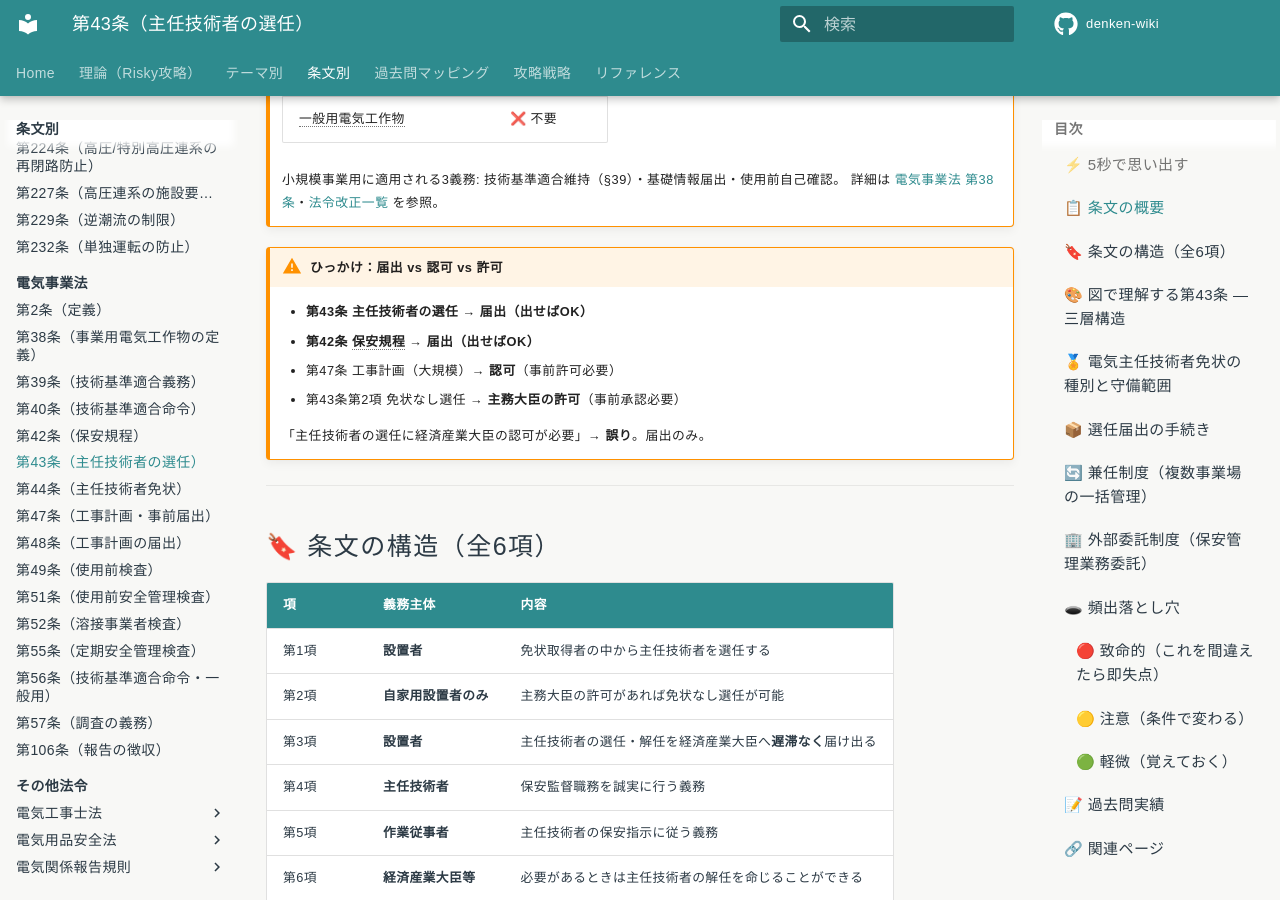
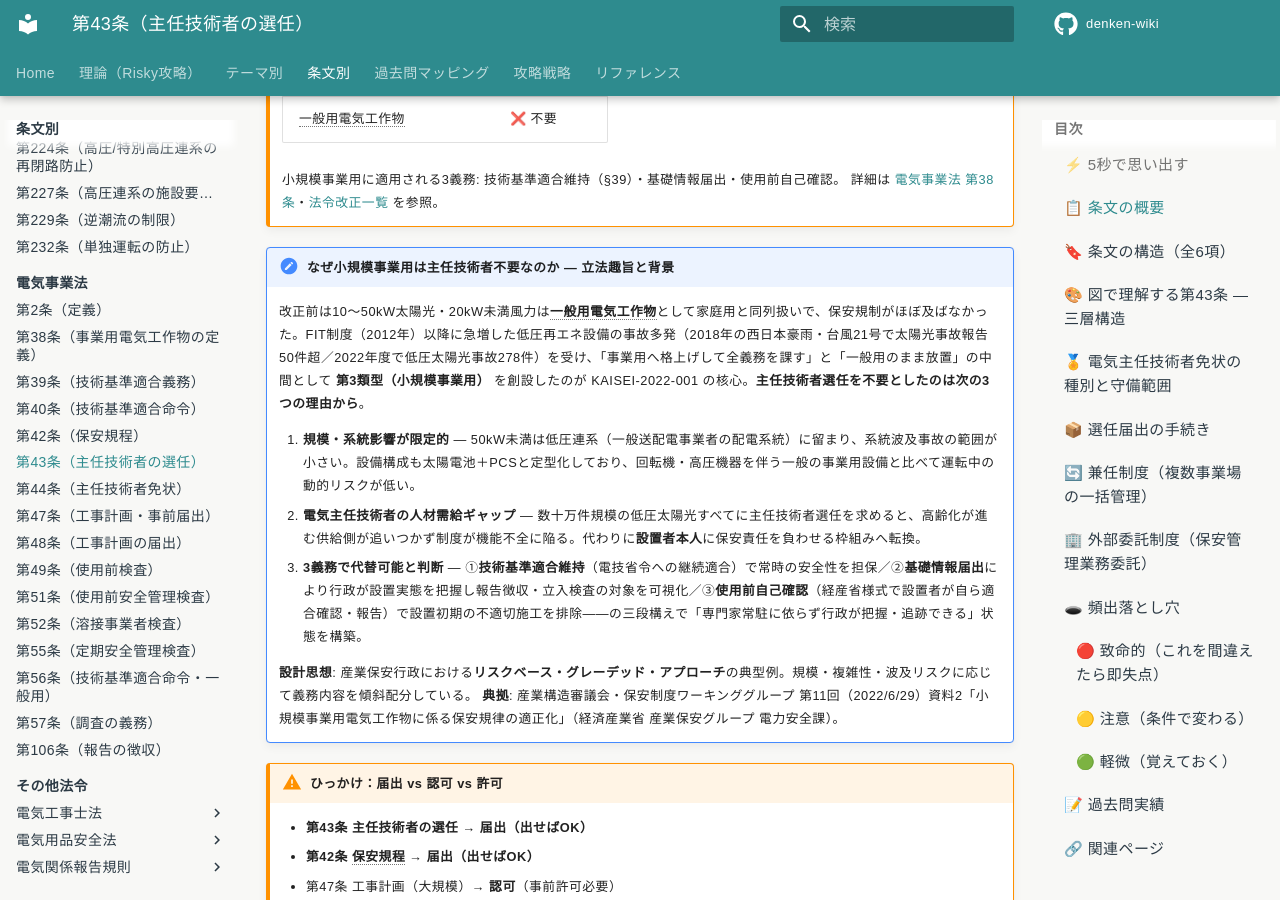
Before and after one commit to kfurufuru/denken-wiki, an MkDocs documentation site: the page built from docs/articles/jigyoho/43.md, in a window 1280 px wide and 900 px high, scrolled down 1624 px. Built offline with MkDocs 1.6.1 and Material for MkDocs 9.7.7, drawn with Linux system fonts in a browser that asks for light colours; comment, search, counter and statistics services are not loaded; some of the changed text lies outside the part shown.

Commit message:
feat(jigyoho/43): 立法趣旨を理由とセットで追加 v1.4→v1.5
修正4: 事後届出制の理由noteブロック追加（届出フローSVG下）
- 責任主体の実在性確保（辞令・着任で法的責任発生）
- 資格の事前統制は免状制度で完結（第44条との役割分担）
- 保安空白の即時把握（解任もセットで監督サイクル高速化）
- 第47条工事計画（事前認可）との対比

修正5: 小規模事業用主任技術者不要の理由noteブロック追加（KAISEI warning直後）
- 規模・系統影響が限定的（50kW未満・低圧連系）
- 電気主任技術者の人材需給ギャップ
- 3義務（技術基準適合維持・基礎情報届出・使用前自己確認）で代替可能
- 典拠: 産業構造審議会保安制度WG第11回（2022/6/29）資料2

並列エージェント2体による一次資料リサーチ反映

```diff
--- a/docs/articles/jigyoho/43.md
+++ b/docs/articles/jigyoho/43.md
@@ -45,6 +45,16 @@
 
     小規模事業用に適用される3義務: 技術基準適合維持（§39）・基礎情報届出・使用前自己確認。
     詳細は [電気事業法 第38条](38.md)・[法令改正一覧](../../reference/hourei-kaisei.md) を参照。
+
+!!! note "なぜ小規模事業用は主任技術者不要なのか — 立法趣旨と背景"
+    改正前は10〜50kW太陽光・20kW未満風力は**一般用電気工作物**として家庭用と同列扱いで、保安規制がほぼ及ばなかった。FIT制度（2012年）以降に急増した低圧再エネ設備の事故多発（2018年の西日本豪雨・台風21号で太陽光事故報告50件超／2022年度で低圧太陽光事故278件）を受け、「事業用へ格上げして全義務を課す」と「一般用のまま放置」の中間として **第3類型（小規模事業用）** を創設したのが KAISEI-2022-001 の核心。**主任技術者選任を不要としたのは次の3つの理由から**。
+
+    1. **規模・系統影響が限定的** — 50kW未満は低圧連系（一般送配電事業者の配電系統）に留まり、系統波及事故の範囲が小さい。設備構成も太陽電池＋PCSと定型化しており、回転機・高圧機器を伴う一般の事業用設備と比べて運転中の動的リスクが低い。
+    2. **電気主任技術者の人材需給ギャップ** — 数十万件規模の低圧太陽光すべてに主任技術者選任を求めると、高齢化が進む供給側が追いつかず制度が機能不全に陥る。代わりに**設置者本人**に保安責任を負わせる枠組みへ転換。
+    3. **3義務で代替可能と判断** — ①**技術基準適合維持**（電技省令への継続適合）で常時の安全性を担保／②**基礎情報届出**により行政が設置実態を把握し報告徴収・立入検査の対象を可視化／③**使用前自己確認**（経産省様式で設置者が自ら適合確認・報告）で設置初期の不適切施工を排除——の三段構えで「専門家常駐に依らず行政が把握・追跡できる」状態を構築。
+
+    **設計思想**: 産業保安行政における**リスクベース・グレーデッド・アプローチ**の典型例。規模・複雑性・波及リスクに応じて義務内容を傾斜配分している。
+    **典拠**: 産業構造審議会・保安制度ワーキンググループ 第11回（2022/6/29）資料2「小規模事業用電気工作物に係る保安規律の適正化」（経済産業省 産業保安グループ 電力安全課）。
 
 !!! warning "ひっかけ：届出 vs 認可 vs 許可"
     - **第43条 主任技術者の選任 → 届出（出せばOK）**
@@ -249,6 +259,17 @@
     **経済産業大臣**。県境ではなく監督部境がポイント。静岡県は **関東東北**産業保安監督部、愛知県は **中部近畿**産業保安監督部 → 2監督部にまたがる → 経済産業大臣へ届出。
     なお、同じ「県境」でも東京都と神奈川県の場合は両方とも関東東北監督部内のため、**関東東北産業保安監督部長**への届出となる。
 
+!!! note "なぜ「選任前」ではなく「選任・解任後 遅滞なく」なのか — 事後届出制の立法趣旨"
+    主任技術者は第43条第4項により**保安監督職務を「誠実に」行う特定個人**として責任を負う。事前許可ではなく事後届出が選ばれたのは次の3つの理由から。
+
+    1. **責任主体の実在性確保** — 辞令交付・着任という事実が確定して初めて法的責任が発生する。事前許可では「許可後に本人が辞退・退職」が起きると保安責任の空白が生じる。
+    2. **資格の事前統制は免状制度で完結** — 第44条の免状交付段階で国が資格者の能力を事前審査済み。選任行為そのものは設置者の人事権に属し、行政が二重審査する必要がない。
+    3. **保安空白の即時把握（解任もセット）** — 解任を併せて届け出させることで、行政は「現職者ゼロ」を遅滞なく検知でき、立入検査・後任督促を機動的に発動できる。事前許可制より監督サイクルが速い。
+
+    **「遅滞なく」の意味**: 「直ちに → 速やかに → 遅滞なく」の3段階のうち最も緩やか。施行規則第52条で届出書様式・添付書類（免状の写し等）を定め、運用上は数日〜2週間以内が目安。正当な理由なき遅延は義務違反。
+
+    **第47条 工事計画（事前認可）との対比**: 工事計画は「着工後の是正が事実上不可能」だから事前許可。主任技術者は「資格は免状で担保済み・選任は事実行為」だから事後届出。**規制対象の性質に応じた制度設計の使い分け**になっている。
+
 ??? question "産業保安監督部の管轄一覧（5監督部+1事務所）"
     | 監督部 | 管轄都道府県 |
     |---|---|
@@ -360,12 +381,13 @@
 
 ---
 
-*最終確認: 2026-05-08 | ステータス: v1.4 | [バージョニング基準](../../reference/versioning.md)*
+*最終確認: 2026-05-08 | ステータス: v1.5 | [バージョニング基準](../../reference/versioning.md)*
 
 ---
 
 ## 📜 監修ログ
 
+- **2026-05-08 v1.5**（古舘）: 立法趣旨を理由とセットで記述する2点改修。①「📦 選任届出の手続き」セクションに `!!! note "なぜ「選任前」ではなく「選任・解任後 遅滞なく」なのか — 事後届出制の立法趣旨"` を追加（責任主体の実在性確保／免状制度との役割分担／保安空白の即時把握＋第47条事前認可との対比）。②冒頭の KAISEI-2022-001 warning 直後に `!!! note "なぜ小規模事業用は主任技術者不要なのか — 立法趣旨と背景"` を追加（FIT後の事故多発／電気主任技術者の人材需給ギャップ／3義務代替可能性の判断＋産業構造審議会保安制度WG第11回 2022/6/29 資料2を典拠記載）。並列エージェントによる一次資料リサーチ反映。
 - **2026-05-08 v1.4**（古舘）: 視覚化＆認知負荷低減の3点改修。①「図で理解する第43条 — 三層構造」セクション新設（設置者→主任技術者→作業従事者の3層SVG＋R05上問1のa/b/c対応注釈）。②免状種別セクションに「3階建て守備範囲SVG」追加（第三種5万V→第二種17万V→第一種制限なしの階段図）。③選任届出の手続きをASCIIアート→SVG（届出先分岐フロー）に置換、「届出先の使い分け」を **県境ではなく監督部境** が判定基準である旨を具体例テーブル＋セルフチェック2問＋管轄一覧（5監督部+1事務所／出典: 経済産業省）で拡充。④頻出落とし穴セクションを1〜7の番号付きリストから **❌→✅形式の3階層（🔴致命的／🟡注意／🟢軽微）** に再構成（CLAUDE.md規約のひっかけ書式に準拠）。
 - **2026-05-08 v1.3**（古舘）: R05上‐問1（適切性判定／第1項・第4項・第5項の3記述判定）出題反映。直近出題欄を更新（R05上‐問1／R04上‐問1）、blockquoteの「H25以降約10年未出題」記述を「直近2年連続出題」に訂正、第43条構造表の直下に R05上 問1 の論点warning（出典: 電験王 houkir5-1-1）を追加、過去問実績テーブルに R05上 問1・R04上 問1 を追記、R08出題予測を「R05型の再来＋類題4パターン」に再構成。
 - **2026-05-07 v1.2**（自動更新）: KAISEI-2022-001対応。小規模事業用電気工作物（§38第3項）が主任技術者の適用対象外である旨を5秒で思い出す・条文概要・警告ブロック・頻出落とし穴・R08出題予測に追記。関連ページに38.md・hourei-kaisei.mdへのリンクを追加。
```
